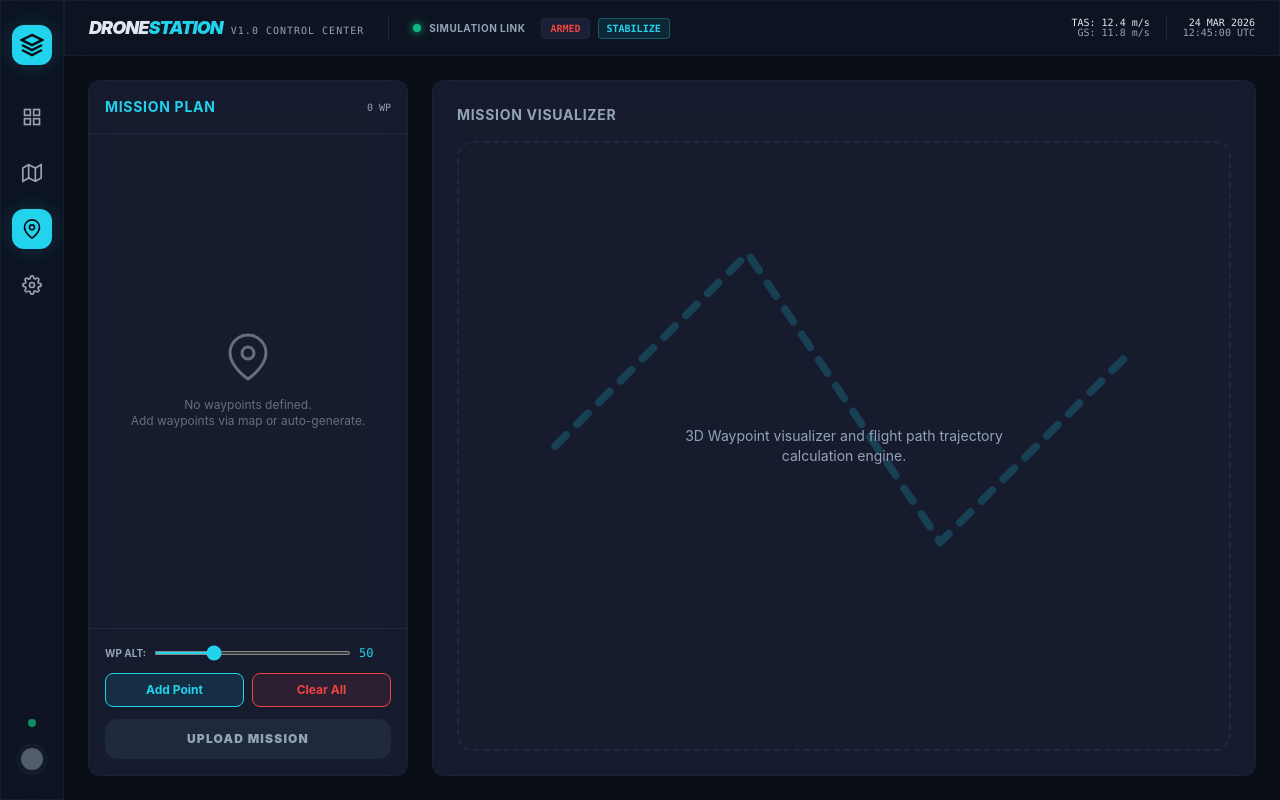
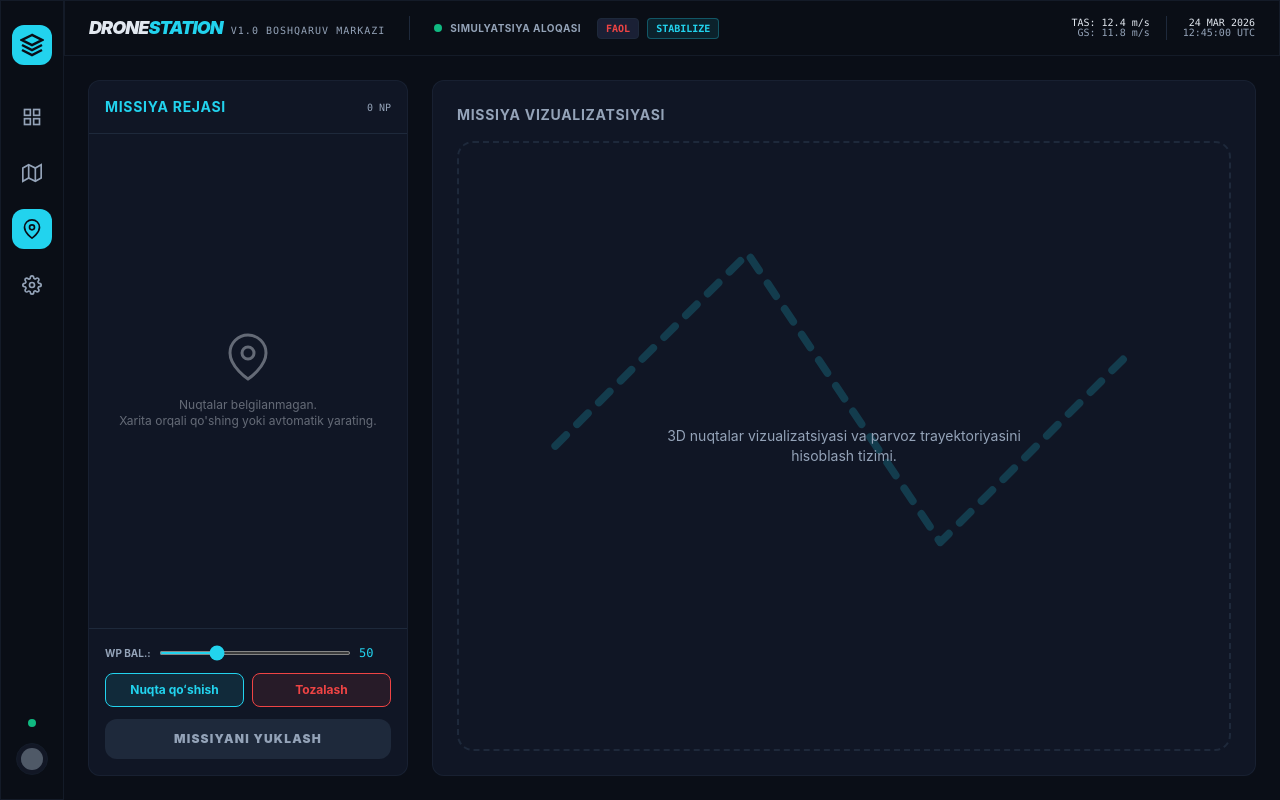
Before and after one commit to baxromxojasultonxojayev/drone-station, a React (Vite) app: page /mission in a window 1280 px wide. Built offline with nearby package versions, Linux system fonts and the light colour scheme.

Commit message:
feat: Implement Uzbek localization and enhance map view with point selection, waypoint management, and drone heading visualization.

```diff
--- a/src/components/dashboard/ArtificialHorizon.jsx
+++ b/src/components/dashboard/ArtificialHorizon.jsx
@@ -28,6 +28,11 @@ export default function ArtificialHorizon() {
 
     let frameId;
     const render = () => {
+      if (document.hidden) {
+        frameId = requestAnimationFrame(render);
+        return;
+      }
+
       // Get FRESH state directly from store without triggering React re-render
       const state = useDroneStore.getState();
       const { attitude, position, flightMode: fm, armed: am } = state;
@@ -106,11 +111,8 @@ export default function ArtificialHorizon() {
       ctx.restore();
 
       // Fixed aircraft symbol (center crosshair)
-      ctx.save();
       ctx.strokeStyle = '#22d3ee';
       ctx.lineWidth = 2.5;
-      ctx.shadowColor = '#22d3ee';
-      ctx.shadowBlur = 6;
 
       // Left wing
       ctx.beginPath();
@@ -127,11 +129,10 @@ export default function ArtificialHorizon() {
       ctx.stroke();
 
       // Center dot
+      ctx.fillStyle = '#22d3ee';
       ctx.beginPath();
       ctx.arc(cx, cy, 3, 0, Math.PI * 2);
       ctx.fill();
-
-      ctx.restore();
 
       // Roll indicator arc at top
       ctx.save();
@@ -230,7 +231,7 @@ export default function ArtificialHorizon() {
       ctx.fillStyle = '#94a3b8';
       ctx.textAlign = 'left';
       ctx.font = '9px Inter';
-      ctx.fillText('GND SPD', 14, cy - 26);
+      ctx.fillText('YER TEZ.', 14, cy - 26);
       ctx.fillStyle = '#ffffff';
       ctx.font = 'bold 14px Inter, monospace';
       ctx.fillText(`${position.groundSpeed}`, 14, cy - 10);
@@ -240,7 +241,7 @@ export default function ArtificialHorizon() {
 
       ctx.fillStyle = '#94a3b8';
       ctx.font = '9px Inter';
-      ctx.fillText('AIR SPD', 14, cy + 16);
+      ctx.fillText('HAVO TEZ.', 14, cy + 16);
       ctx.fillStyle = '#ffffff';
       ctx.font = 'bold 14px Inter, monospace';
       ctx.fillText(`${position.airSpeed}`, 14, cy + 32);
@@ -254,7 +255,7 @@ export default function ArtificialHorizon() {
       ctx.fillStyle = '#94a3b8';
       ctx.textAlign = 'left';
       ctx.font = '9px Inter';
-      ctx.fillText('ALT', w - 60, cy - 26);
+      ctx.fillText('BALANDL.', w - 60, cy - 26);
       ctx.fillStyle = '#ffffff';
       ctx.font = 'bold 14px Inter, monospace';
       ctx.fillText(`${position.relativeAlt}`, w - 60, cy - 10);
@@ -264,7 +265,7 @@ export default function ArtificialHorizon() {
 
       ctx.fillStyle = '#94a3b8';
       ctx.font = '9px Inter';
-      ctx.fillText('V/S', w - 60, cy + 16);
+      ctx.fillText('V. TEZLIK', w - 60, cy + 16);
       ctx.fillStyle = position.climbRate >= 0 ? '#10b981' : '#ef4444';
       ctx.font = 'bold 14px Inter, monospace';
       ctx.fillText(`${position.climbRate > 0 ? '+' : ''}${position.climbRate}`, w - 60, cy + 32);
@@ -286,7 +287,7 @@ export default function ArtificialHorizon() {
 
       // Armed status
       ctx.font = 'bold 10px Inter';
-      const armedText = am ? 'ARMED' : 'DISARMED';
+      const armedText = am ? 'FAOL' : 'OʻCHIK';
       ctx.fillStyle = am ? '#ef4444' : '#10b981';
       ctx.fillText(armedText, cx, 42);
 
@@ -308,7 +309,7 @@ export default function ArtificialHorizon() {
     <div className="glass-card p-3 flex flex-col items-center h-full">
       <div className="flex items-center justify-between w-full mb-2 px-1">
         <h3 className="text-xs font-semibold text-drone-text-dim uppercase tracking-wider">
-          Artificial Horizon
+          Sun’iy gorizont
         </h3>
         <span className="text-[10px] text-drone-accent font-mono">HUD</span>
       </div>
--- a/src/components/dashboard/SignalIndicators.jsx
+++ b/src/components/dashboard/SignalIndicators.jsx
@@ -21,7 +21,7 @@ const SignalBar = memo(({ label, value, icon }) => {
   const colorClass = getColor(value);
 
   return (
-    <div className="glass-card p-3 flex flex-col gap-2 animate-fade-in hover:glow-accent transition-shadow duration-300">
+    <div className="glass-card p-3 flex flex-col gap-2 hover:glow-accent transition-shadow duration-300">
       <div className="flex items-center justify-between">
         <div className="flex items-center gap-1.5">
           <span className="text-drone-text-dim">{icon}</span>
--- a/src/components/layout/Sidebar.jsx
+++ b/src/components/layout/Sidebar.jsx
@@ -1,9 +1,10 @@
+import { memo } from 'react';
 import { NavLink } from 'react-router-dom';
 
 const navItems = [
   {
     path: '/',
-    label: 'Dashboard',
+    label: 'Asosiy panel',
     icon: (
       <svg viewBox="0 0 24 24" fill="none" stroke="currentColor" strokeWidth="2" className="w-5 h-5">
         <rect x="3" y="3" width="7" height="7" />
@@ -15,7 +16,7 @@ const navItems = [
   },
   {
     path: '/map',
-    label: 'Navigation',
+    label: 'Navigatsiya',
     icon: (
       <svg viewBox="0 0 24 24" fill="none" stroke="currentColor" strokeWidth="2" className="w-5 h-5">
         <polygon points="1 6 1 22 8 18 16 22 23 18 23 2 16 6 8 2 1 6" />
@@ -26,7 +27,7 @@ const navItems = [
   },
   {
     path: '/mission',
-    label: 'Mission',
+    label: 'Missiya',
     icon: (
       <svg viewBox="0 0 24 24" fill="none" stroke="currentColor" strokeWidth="2" className="w-5 h-5">
         <path d="M21 10c0 7-9 13-9 13s-9-6-9-13a9 9 0 0118 0z" />
@@ -36,7 +37,7 @@ const navItems = [
   },
   {
     path: '/settings',
-    label: 'Settings',
+    label: 'Sozlamalar',
     icon: (
       <svg viewBox="0 0 24 24" fill="none" stroke="currentColor" strokeWidth="2" className="w-5 h-5">
         <circle cx="12" cy="12" r="3" />
@@ -46,10 +47,10 @@ const navItems = [
   },
 ];
 
-export default function Sidebar() {
+const Sidebar = memo(() => {
   return (
     <aside className="w-16 h-full glass border-r border-drone-border flex flex-col items-center py-6 gap-8">
-      <div className="w-10 h-10 rounded-xl bg-drone-accent flex items-center justify-center glow-accent">
+      <div className="w-10 h-10 rounded-xl bg-drone-accent flex items-center justify-center">
         <svg viewBox="0 0 24 24" fill="none" stroke="currentColor" strokeWidth="2.5" className="w-6 h-6 text-drone-bg">
           <path d="M12 2L2 7l10 5 10-5-10-5zM2 17l10 5 10-5M2 12l10 5 10-5" />
         </svg>
@@ -61,8 +62,8 @@ export default function Sidebar() {
             key={item.path}
             to={item.path}
             className={({ isActive }) =>
-              `w-10 h-10 rounded-xl flex items-center justify-center transition-all duration-300 group ${
-                isActive ? 'bg-drone-accent text-drone-bg glow-accent' : 'text-drone-text-dim hover:bg-drone-card hover:text-drone-text'
+              `w-10 h-10 rounded-xl flex items-center justify-center transition-colors duration-200 group ${
+                isActive ? 'bg-drone-accent text-drone-bg' : 'text-drone-text-dim hover:bg-drone-card hover:text-drone-text'
               }`
             }
             title={item.label}
@@ -73,11 +74,13 @@ export default function Sidebar() {
       </nav>
 
       <div className="mt-auto flex flex-col gap-4 items-center">
-        <div className="w-2 h-2 rounded-full bg-drone-success animate-pulse" title="System Ready" />
+        <div className="w-2 h-2 rounded-full bg-drone-success" title="Tizim tayyor" />
         <div className="w-8 h-8 rounded-full bg-drone-card border border-drone-border overflow-hidden p-1 opacity-50">
           <div className="w-full h-full rounded-full bg-drone-text-dim" />
         </div>
       </div>
     </aside>
   );
-}
+});
+
+export default Sidebar;
--- a/src/components/layout/TopBar.jsx
+++ b/src/components/layout/TopBar.jsx
@@ -1,10 +1,20 @@
+import { memo } from 'react';
 import useDroneStore from '../../store/useDroneStore';
 
-export default function TopBar() {
+const TopBar = memo(() => {
   const connected = useDroneStore((s) => s.connected);
   const connectionType = useDroneStore((s) => s.connectionType);
   const flightMode = useDroneStore((s) => s.flightMode);
   const armed = useDroneStore((s) => s.armed);
+
+  const getConnectionType = (type) => {
+    switch (type) {
+      case 'simulation': return 'Simulyatsiya';
+      case 'websocket': return 'Tarmoq';
+      case 'serial': return 'Serial port';
+      default: return type;
+    }
+  };
 
   return (
     <header className="h-14 glass border-b border-drone-border flex items-center justify-between px-6 z-50">
@@ -13,21 +23,21 @@ export default function TopBar() {
           <h1 className="text-lg font-black tracking-tighter text-drone-text italic">
             DRONE<span className="text-drone-accent">STATION</span>
           </h1>
-          <span className="text-[10px] text-drone-text-dim font-mono tracking-widest uppercase">v1.0 Control Center</span>
+          <span className="text-[10px] text-drone-text-dim font-mono tracking-widest uppercase">v1.0 Boshqaruv markazi</span>
         </div>
 
         <div className="h-6 w-px bg-drone-border" />
 
         <div className="flex items-center gap-4">
           <div className="flex items-center gap-2">
-            <div className={`w-2 h-2 rounded-full ${connected ? 'bg-drone-success shadow-[0_0_8px_#10b981]' : 'bg-drone-danger animate-pulse'}`} />
+            <div className={`w-2 h-2 rounded-full ${connected ? 'bg-drone-success' : 'bg-drone-danger'}`} />
             <span className="text-[10px] uppercase font-bold tracking-wider text-drone-text-dim">
-              {connected ? `${connectionType} Link` : 'Disconnected'}
+              {connected ? `${getConnectionType(connectionType)} aloqasi` : 'Aloqa yoʻq'}
             </span>
           </div>
           <div className="flex items-center gap-2">
             <span className={`px-2 py-0.5 rounded bg-drone-card border border-drone-border text-[10px] font-mono font-bold ${armed ? 'text-drone-danger' : 'text-drone-success'}`}>
-              {armed ? 'ARMED' : 'DISARMED'}
+              {armed ? 'FAOL' : 'OʻCHIK'}
             </span>
             <span className="px-2 py-0.5 rounded bg-drone-accent/10 border border-drone-accent/30 text-[10px] font-mono font-bold text-drone-accent">
               {flightMode}
@@ -49,4 +59,6 @@ export default function TopBar() {
       </div>
     </header>
   );
-}
+});
+
+export default TopBar;
--- a/src/index.css
+++ b/src/index.css
@@ -50,14 +50,12 @@
 
 @layer utilities {
   .glass {
-    background: rgba(17, 24, 39, 0.7);
-    backdrop-filter: blur(12px);
+    background: rgba(10, 14, 23, 0.95);
     border: 1px solid rgba(30, 41, 59, 0.5);
   }
 
   .glass-card {
-    background: rgba(26, 32, 53, 0.8);
-    backdrop-filter: blur(16px);
+    background: rgba(17, 24, 39, 0.9);
     border: 1px solid rgba(30, 41, 59, 0.6);
     border-radius: 12px;
   }
--- a/src/pages/MapView.jsx
+++ b/src/pages/MapView.jsx
@@ -1,5 +1,5 @@
 import { useEffect, useState, memo, useRef } from 'react';
-import { MapContainer, TileLayer, Marker, Polyline, useMap } from 'react-leaflet';
+import { MapContainer, TileLayer, Marker, Polyline, useMap, useMapEvents } from 'react-leaflet';
 import L from 'leaflet';
 import 'leaflet/dist/leaflet.css';
 import { shallow } from 'zustand/shallow';
@@ -16,32 +16,66 @@ L.Icon.Default.mergeOptions({
 const droneIcon = new L.DivIcon({
   className: 'custom-drone-icon',
   html: `
-    <div class="relative w-8 h-8 flex items-center justify-center transition-transform duration-300" id="drone-marker-inner">
+    <div class="relative w-8 h-8 flex items-center justify-center" id="drone-marker-inner">
       <svg viewBox="0 0 24 24" fill="none" stroke="#22d3ee" stroke-width="2.5" class="w-full h-full drop-shadow-[0_0_8px_rgba(34,211,238,0.8)]">
         <path d="M12 2L2 7l10 5 10-5-10-5zM2 17l10 5 10-5M2 12l10 5 10-5" />
       </svg>
-      <div class="absolute -top-1 -right-1 w-2 h-2 bg-drone-danger rounded-full animate-ping"></div>
     </div>
   `,
   iconSize: [32, 32],
   iconAnchor: [16, 16],
 });
 
-function MapController({ center }) {
+// Component to handle map center updates
+const MapController = memo(() => {
   const map = useMap();
+  const position = useDroneStore((s) => s.position, shallow);
+
   useEffect(() => {
-    if (center) {
-      map.panTo(center, { animate: true, duration: 1 });
+    if (position.lat && position.lng) {
+      map.panTo([position.lat, position.lng], { animate: true, duration: 1 });
     }
-  }, [center, map]);
+  }, [position.lat, position.lng, map]);
+
   return null;
-}
+});
 
-const MapView = memo(() => {
+// Component to handle map clicks for coordinate selection
+const MapClickHandler = memo(() => {
+  const setSelectedPoint = useDroneStore((s) => s.setSelectedPoint);
+  useMapEvents({
+    click: (e) => {
+      setSelectedPoint(e.latlng);
+    },
+  });
+  return null;
+});
+
+const DroneMarker = memo(() => {
   const position = useDroneStore((s) => s.position, shallow);
-  const attitude = useDroneStore((s) => s.attitude, shallow);
+  const heading = useDroneStore((s) => s.attitude.heading);
+
+  useEffect(() => {
+    const el = document.getElementById('drone-marker-inner');
+    if (el) {
+      el.style.transform = `rotate(${heading}deg)`;
+    }
+  }, [heading]);
+
+  return <Marker position={[position.lat, position.lng]} icon={droneIcon} />;
+});
+
+// Selected point marker that subscribes to store
+const SelectionMarker = memo(() => {
+  const selectedPoint = useDroneStore((s) => s.selectedPoint, shallow);
+  if (!selectedPoint) return null;
+  return <Marker position={[selectedPoint.lat, selectedPoint.lng]} />;
+});
+
+const FlightPath = memo(() => {
   const [path, setPath] = useState([]);
   const lastUpdateRef = useRef(0);
+  const position = useDroneStore((s) => s.position, shallow);
 
   useEffect(() => {
     const now = Date.now();
@@ -51,16 +85,8 @@ const MapView = memo(() => {
         setPath((prev) => {
           const last = prev[prev.length - 1];
           if (!last) return [[position.lat, position.lng]];
-
-          const dist = Math.sqrt(
-            Math.pow(position.lat - last[0], 2) +
-            Math.pow(position.lng - last[1], 2)
-          );
-
-          if (dist > 0.00005) { // ~5 meters
-
-            return [...prev, [position.lat, position.lng]].slice(-500);
-          }
+          const dist = Math.sqrt(Math.pow(position.lat - last[0], 2) + Math.pow(position.lng - last[1], 2));
+          if (dist > 0.00005) return [...prev, [position.lat, position.lng]].slice(-500);
           return prev;
         });
       });
@@ -68,48 +94,90 @@ const MapView = memo(() => {
     }
   }, [position.lat, position.lng]);
 
-  useEffect(() => {
-    const el = document.getElementById('drone-marker-inner');
-    if (el) {
-      el.style.transform = `rotate(${attitude.heading}deg)`;
-    }
-  }, [attitude.heading]);
+  return <Polyline positions={path} pathOptions={{ color: '#22d3ee', weight: 2, opacity: 0.6, dashArray: '5, 5' }} />;
+});
 
+const MapOverlay = memo(() => {
+  const position = useDroneStore((s) => s.position, shallow);
+  const selectedPoint = useDroneStore((s) => s.selectedPoint, shallow);
+  const setSelectedPoint = useDroneStore((s) => s.setSelectedPoint);
+  const addWaypoint = useDroneStore((s) => s.addWaypoint);
+
+  return (
+    <div className="absolute top-4 left-4 z-[1000] flex flex-col gap-2">
+      <div className="glass-card p-3 flex flex-col gap-1">
+        <span className="text-[10px] text-drone-text-dim uppercase font-bold tracking-widest">Koordinatalar</span>
+        <div className="flex gap-4">
+          <div>
+            <span className="text-[9px] text-drone-accent uppercase block">KENG.</span>
+            <span className="text-xs font-mono text-drone-text">{position.lat.toFixed(7)}°</span>
+          </div>
+          <div>
+            <span className="text-[9px] text-drone-accent uppercase block">UZUN.</span>
+            <span className="text-xs font-mono text-drone-text">{position.lng.toFixed(7)}°</span>
+          </div>
+        </div>
+      </div>
+
+      {selectedPoint && (
+        <div className="glass-card p-3 border-drone-accent animate-slide-in flex flex-col gap-3">
+          <div className="flex items-center justify-between">
+            <span className="text-[10px] text-drone-accent uppercase font-bold tracking-widest">Tanlangan nuqta</span>
+            <button onClick={() => setSelectedPoint(null)} className="text-drone-text-dim hover:text-drone-danger">
+              <svg viewBox="0 0 24 24" fill="none" stroke="currentColor" strokeWidth="2.5" className="w-4 h-4">
+                <line x1="18" y1="6" x2="6" y2="18" /><line x1="6" y1="6" x2="18" y2="18" />
+              </svg>
+            </button>
+          </div>
+          <div className="flex gap-4">
+            <div>
+              <span className="text-[9px] text-drone-text-dim uppercase block">LAT</span>
+              <span className="text-xs font-mono text-drone-text">{selectedPoint.lat.toFixed(6)}</span>
+            </div>
+            <div>
+              <span className="text-[9px] text-drone-text-dim uppercase block">LNG</span>
+              <span className="text-xs font-mono text-drone-text">{selectedPoint.lng.toFixed(6)}</span>
+            </div>
+          </div>
+          <button
+            onClick={() => {
+              addWaypoint({ lat: selectedPoint.lat, lng: selectedPoint.lng, alt: 50 });
+              setSelectedPoint(null);
+            }}
+            className="w-full py-2 bg-drone-accent text-drone-bg text-[10px] font-bold uppercase rounded-lg hover:brightness-110 active:scale-95 transition-all"
+          >
+            Nuqta qoʻshish
+          </button>
+        </div>
+      )}
+    </div>
+  );
+});
+
+const MapView = memo(() => {
+  // MapView body is now 100% static.
+  // MapContainer will only render ONCE.
   return (
     <div className="h-full w-full relative bg-drone-bg">
       <MapContainer
-        center={[position.lat, position.lng]}
+        center={[41.311081, 69.240562]}
         zoom={16}
         className="h-full w-full"
         zoomControl={false}
+        preferCanvas={true} // High-performance canvas rendering for all layers
       >
         <TileLayer
           url="https://{s}.basemaps.cartocdn.com/dark_all/{z}/{x}/{y}{r}.png"
           attribution='&copy; <a href="https://www.openstreetmap.org/copyright">OpenStreetMap</a> contributors &copy; <a href="https://carto.com/attributions">CARTO</a>'
         />
-        <MapController center={[position.lat, position.lng]} />
-        <Polyline
-          positions={path}
-          pathOptions={{ color: '#22d3ee', weight: 2, opacity: 0.6, dashArray: '5, 5' }}
-        />
-        <Marker position={[position.lat, position.lng]} icon={droneIcon} />
+        <MapController />
+        <MapClickHandler />
+        <FlightPath />
+        <DroneMarker />
+        <SelectionMarker />
       </MapContainer>
 
-      <div className="absolute top-4 left-4 z-[1000] flex flex-col gap-2">
-        <div className="glass-card p-3 animate-fade-in flex flex-col gap-1">
-          <span className="text-[10px] text-drone-text-dim uppercase font-bold tracking-widest">Coordinates</span>
-          <div className="flex gap-4">
-            <div>
-              <span className="text-[9px] text-drone-accent uppercase block">LAT</span>
-              <span className="text-xs font-mono text-drone-text">{position.lat.toFixed(7)}°</span>
-            </div>
-            <div>
-              <span className="text-[9px] text-drone-accent uppercase block">LNG</span>
-              <span className="text-xs font-mono text-drone-text">{position.lng.toFixed(7)}°</span>
-            </div>
-          </div>
-        </div>
-      </div>
+      <MapOverlay />
 
       <div className="absolute bottom-4 right-4 z-[1000] flex flex-col gap-2">
         <button className="w-10 h-10 glass-card flex items-center justify-center text-drone-text hover:text-drone-accent transition-colors">
--- a/src/pages/MissionPlanner.jsx
+++ b/src/pages/MissionPlanner.jsx
@@ -20,11 +20,11 @@ export default function MissionPlanner() {
 
   return (
     <div className="h-full w-full p-6 flex gap-6 overflow-hidden">
-      {/* Waypoint List */}
+      {/* Nuqtalar ro'yxati */}
       <div className="w-80 glass-card flex flex-col h-full overflow-hidden">
         <div className="p-4 border-b border-drone-border flex items-center justify-between">
-          <h3 className="text-sm font-bold uppercase tracking-wider text-drone-accent">Mission Plan</h3>
-          <span className="text-[10px] font-mono text-drone-text-dim">{mission.waypoints.length} WP</span>
+          <h3 className="text-sm font-bold uppercase tracking-wider text-drone-accent">Missiya rejasi</h3>
+          <span className="text-[10px] font-mono text-drone-text-dim">{mission.waypoints.length} NP</span>
         </div>
 
         <div className="flex-1 overflow-y-auto p-4 flex flex-col gap-3 custom-scrollbar">
@@ -34,7 +34,7 @@ export default function MissionPlanner() {
                 <path d="M21 10c0 7-9 13-9 13s-9-6-9-13a9 9 0 0118 0z" />
                 <circle cx="12" cy="10" r="3" />
               </svg>
-              <p className="text-xs">No waypoints defined.<br/>Add waypoints via map or auto-generate.</p>
+              <p className="text-xs">Nuqtalar belgilanmagan.<br/>Xarita orqali qo'shing yoki avtomatik yarating.</p>
             </div>
           ) : (
             mission.waypoints.map((wp, i) => (
@@ -57,15 +57,15 @@ export default function MissionPlanner() {
                 </div>
                 <div className="grid grid-cols-2 gap-2 text-[10px] font-mono">
                   <div>
-                    <span className="text-drone-text-dim block">LAT</span>
+                    <span className="text-drone-text-dim block">KENG. (LAT)</span>
                     <span className="text-drone-text">{wp.lat.toFixed(6)}</span>
                   </div>
                   <div>
-                    <span className="text-drone-text-dim block">LNG</span>
+                    <span className="text-drone-text-dim block">UZUN. (LNG)</span>
                     <span className="text-drone-text">{wp.lng.toFixed(6)}</span>
                   </div>
                   <div className="col-span-2 mt-1 flex items-center justify-between border-t border-drone-border/30 pt-1">
-                    <span className="text-drone-text-dim uppercase">Altitude</span>
+                    <span className="text-drone-text-dim uppercase">Balandlik</span>
                     <span className="text-drone-accent font-bold">{wp.alt} m</span>
                   </div>
                 </div>
@@ -76,7 +76,7 @@ export default function MissionPlanner() {
 
         <div className="p-4 border-t border-drone-border flex flex-col gap-3">
           <div className="flex items-center gap-2">
-            <span className="text-[10px] uppercase font-bold text-drone-text-dim">WP Alt:</span>
+            <span className="text-[10px] uppercase font-bold text-drone-text-dim">WP BAL.:</span>
             <input
               type="range"
               min="10"
@@ -92,13 +92,13 @@ export default function MissionPlanner() {
               onClick={addNewWaypoint}
               className="px-3 py-2 bg-drone-accent/10 border border-drone-accent text-drone-accent rounded-lg text-xs font-bold hover:bg-drone-accent transition-all duration-300 hover:text-drone-bg"
             >
-              Add Point
+              Nuqta qoʻshish
             </button>
             <button
               onClick={clearMission}
               className="px-3 py-2 bg-drone-danger/10 border border-drone-danger text-drone-danger rounded-lg text-xs font-bold hover:bg-drone-danger transition-all duration-300 hover:text-white"
             >
-              Clear All
+              Tozalash
             </button>
           </div>
           <button
@@ -108,14 +108,14 @@ export default function MissionPlanner() {
                 : 'bg-drone-border text-drone-text-dim cursor-not-allowed'
             }`}
           >
-            Upload Mission
+            Missiyani yuklash
           </button>
         </div>
       </div>
 
-      {/* Visualizer Placeholder */}
+      {/* Vizualizatsiya */}
       <div className="flex-1 glass-card p-6 flex flex-col gap-4">
-        <h3 className="text-sm font-bold uppercase tracking-wider text-drone-text-dim">Mission Visualizer</h3>
+        <h3 className="text-sm font-bold uppercase tracking-wider text-drone-text-dim">Missiya vizualizatsiyasi</h3>
         <div className="flex-1 border-2 border-dashed border-drone-border rounded-2xl flex items-center justify-center relative overflow-hidden">
           <svg viewBox="0 0 400 300" className="w-full h-full opacity-20">
             <path
@@ -133,7 +133,7 @@ export default function MissionPlanner() {
           </svg>
           <div className="absolute inset-0 flex flex-col items-center justify-center text-center p-12">
             <p className="text-drone-text-dim text-sm max-w-sm">
-              3D Waypoint visualizer and flight path trajectory calculation engine.
+              3D nuqtalar vizualizatsiyasi va parvoz trayektoriyasini hisoblash tizimi.
             </p>
           </div>
         </div>
--- a/src/store/useDroneStore.js
+++ b/src/store/useDroneStore.js
@@ -74,6 +74,9 @@ const useDroneStore = create((set, get) => ({
     breach: false,
   },
 
+  // Selection
+  selectedPoint: null,
+
   // Alerts
   alerts: [],
 
@@ -140,6 +143,8 @@ const useDroneStore = create((set, get) => ({
 
   clearAlerts: () => set({ alerts: [] }),
 
+  setSelectedPoint: (point) => set({ selectedPoint: point }),
+
   emergencyLand: () => {
     const state = get();
     state.addAlert({ type: 'danger', message: 'EMERGENCY LANDING INITIATED' });
```
Also changed, not shown: src/components/dashboard/BatteryGauge.jsx (+7 -8 lines), src/components/dashboard/GPSStatus.jsx (+5 -5 lines), src/components/dashboard/TelemetryCards.jsx (+5 -5 lines), src/components/safety/EmergencyPanel.jsx (+10 -10 lines).
